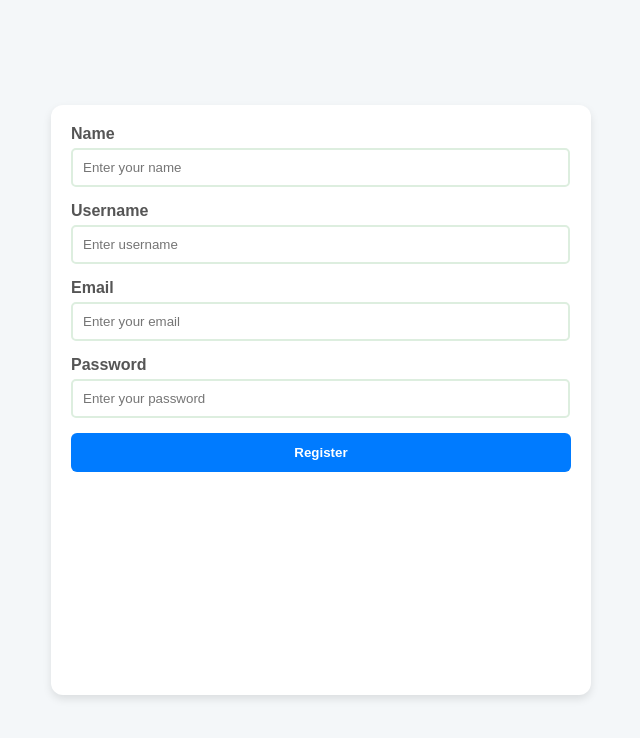
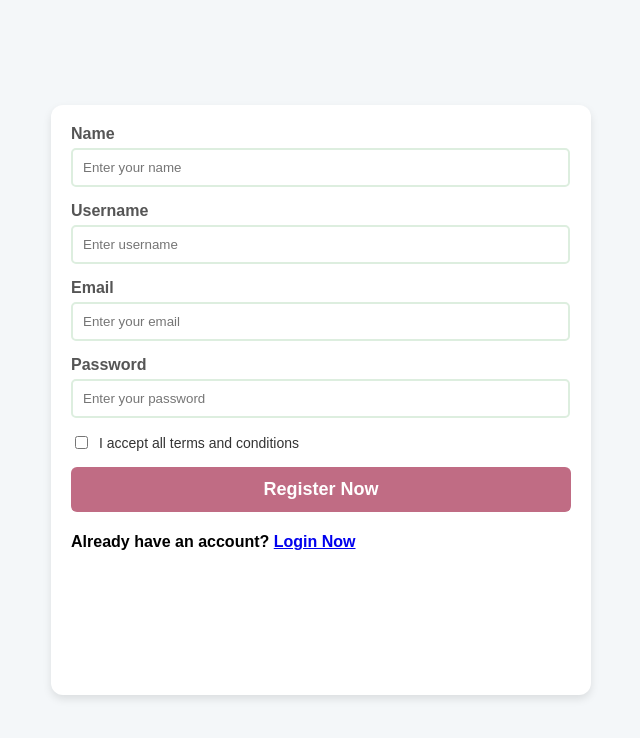
Before and after one commit to arp2006/SynergySphere, a plain HTML site: page forms.html in a window 1280 px wide. Shown: the whole page, without its empty margins (319-959 px from the left). Drawn offline with Linux system fonts and the light colour scheme.

Commit message:
updating html n css

```diff
--- a/form.css
+++ b/form.css
@@ -23,7 +23,9 @@ body {
     .input-div {
       margin-bottom: 15px;
       align-items: left;
-
+    }
+    .input-div:hover{
+        border-color: #335637;
     }
     .input-div label {
       display: block;
@@ -39,17 +41,26 @@ body {
       border: 2px solid #ddeedf;
   border-radius: 5px;
     }
+    .terms {
+      margin-bottom: 15px;
+      display: flex;
+      align-items: center;
+      gap: 8px;
+      font-size: 14px;
+      color: #333;
+    }
     .register-btn {
       width: 100%;
       padding: 12px;
-      background: #007bff;
+      background: #c06c84;
       border: none;
       border-radius: 6px;
       color: white;
+      font-size: large;
       font-weight: bold;
       cursor: pointer;
       transition: 0.3s;
     }
     .register-btn:hover {
-      background: #0056b3;
+      background: #c54c82;
     }
--- a/forms.html
+++ b/forms.html
@@ -44,8 +44,13 @@
             required
           />
         </div>
+        <div class="terms">
+          <input type="checkbox" id="terms" name="terms" required />
+          <label for="terms">I accept all terms and conditions</label>
+        </div>
 
-        <button type="submit" class="register-btn">Register</button>
+        <button type="submit" class="register-btn">Register Now</button>
+        <h4>Already have an account? <a href="login.html">Login Now</a></h4>
       </form>
     </div>
   </body>
```
